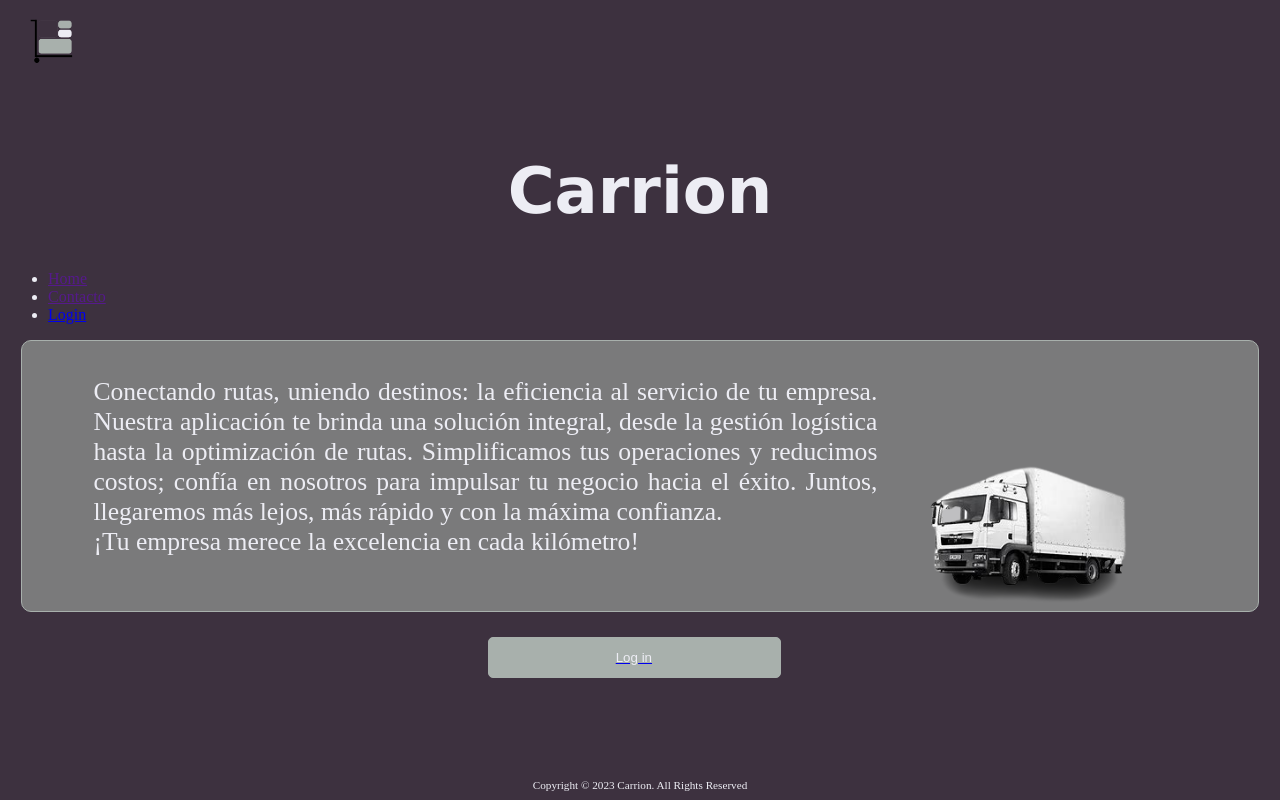
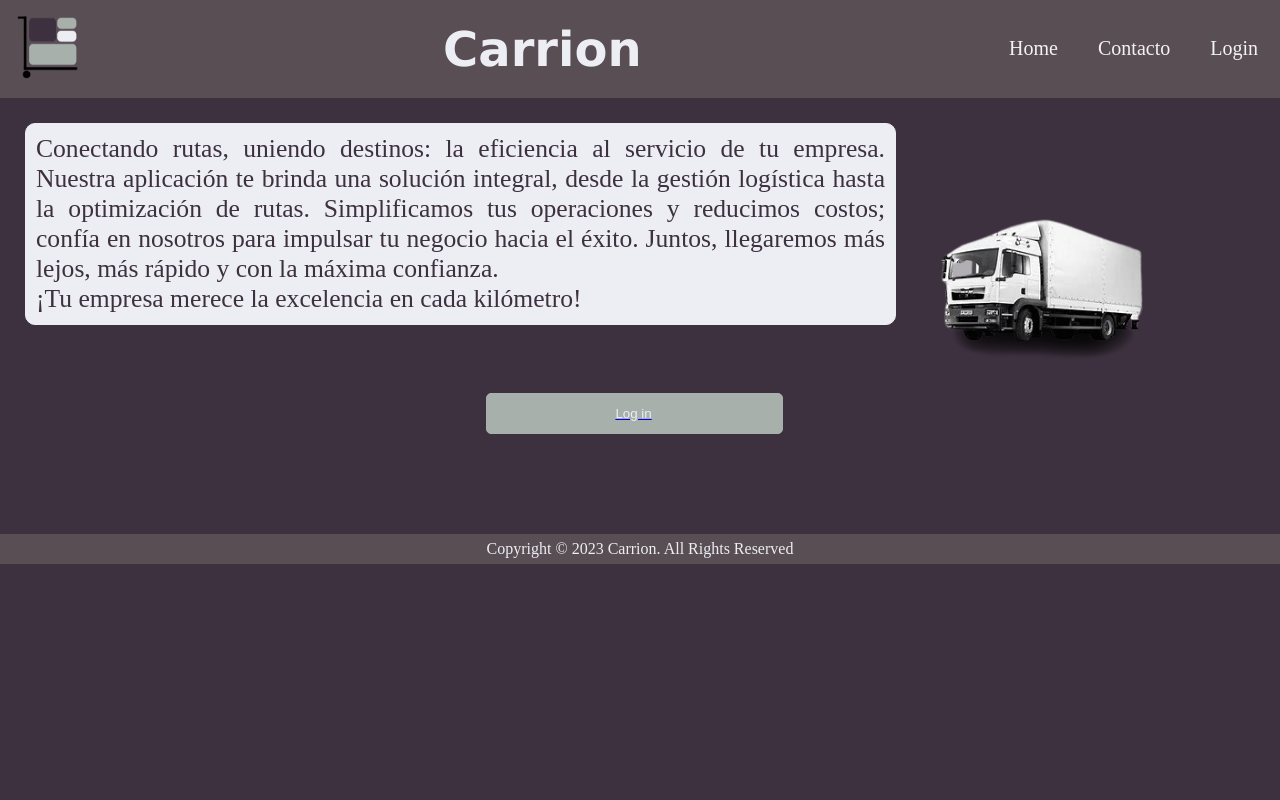
Before and after one commit to Dicaso9/project, a PHP site: page / in a window 1280 px wide. Run offline with PHP 8.4, Linux system fonts and the light colour scheme.

Commit message:
Update style.css

```diff
--- a/pagina/assets/css/style.css
+++ b/pagina/assets/css/style.css
@@ -3,34 +3,54 @@ body{
     background-color: #3D313F;
     color: #EDEDF4;
 }
-img{
-    width: 5%;
-    margin-left: 1%;
-    margin-top: 0.2%;
+.logo{
+    width: 7vw;
+    height: 7vw;
+    display: flex;
+    align-items: center;
 }
 h1{
     text-align: center;
     font-family:Verdana, Geneva, Tahoma, sans-serif;
-    margin-top: 6%;
-    font-size: 400%;
+    font-size: 300%;
+    display: flex;
+    align-items: center;
+    justify-content: center;
 }
-.box{
-    background-color: #7A7A7B;
-    margin-top: -1%;
-    margin-left: -1%;
-    margin-right: -1%;
+header{
+    margin: auto;
+    padding: 4px;
+    background-color: rgb(122, 109, 109, 0.479);
+    text-align: center;
+    display: flex;
+    justify-content: space-between;
+    align-items: stretch;
+    flex-flow: row wrap;
 }
-.login{
-	width: 10%;
-	padding: 12px 16px;
-	margin-top: -4.4%;
-	border:1px solid #A8B0AC;
-	border-radius:5px;
-	display:block;
-	color: #EDEDF4;
-	background-color: #A8B0AC;
-    margin-left: 90%;
-    cursor: pointer;
+.menu{
+    padding: 8px;
+}
+nav{
+    display: flex;
+    justify-content: flex-end;
+    align-items: center;
+}
+nav ul{
+    list-style-type: none;
+    margin: 0;
+    padding: 0;
+}
+nav ul li{
+    display: inline;
+    margin: 10px;
+}
+nav ul li a{
+    text-decoration: none;
+    color: #f2f2f2;
+    font-size: 20px;
+}
+nav ul li a:hover{
+    background-color: rgb(122, 109, 109, 0.479);
 }
 .login-2{
 	width: 10%;
@@ -45,53 +65,34 @@ h1{
 	background-color: #A8B0AC;
     margin-left: 38%;
     cursor: pointer;
+    text-decoration: none;
 }
 
 #slogan{
     font-size: 160%;
     margin-left: 5%;
+    margin: 25px;
     margin-right: 30%;
     text-align: justify;
     padding: 10px 10px;
-    color: #EDEDF4;
+    background-color: #EDEDF4;
+    color: #3D313F;
+    border: 1px solid #EDEDF4;
+    border-radius: 10px;
 }
 .camion{
     width: 20%;
     margin-top: -20%;
     margin-left: 70%;
 }
-.info{
-    border: 1px solid #A8B0AC;
-    border-radius: 10px;
-    background-color: #7A7A7B;
-    margin-right: 1%;
-    margin-left: 1%;
 
+.footer{
+    font-size: 100%;
+    text-align: center;
+    margin-top: 100px;
+    background-color: rgb(122, 109, 109, 0.479);
+    padding: 6px;
 }
-.contacto{
-    width: 10%;
-	padding: 12px 16px;
-	margin-top: -3%;
-	border:1px solid #A8B0AC;
-	border-radius:5px;
-	display:block;
-	color: #EDEDF4;
-	background-color: #A8B0AC;
-    margin-left: 78%;
+*{
+    margin: 0;
 }
-.home{
-    width: 10%;
-	padding: 12px 16px;
-	margin-top: -3%;
-	border:1px solid #A8B0AC;
-	border-radius:5px;
-	display:block;
-	color: #EDEDF4;
-	background-color: #A8B0AC;
-    margin-left: 66%;
-}
-.footer{
-    font-size: 70%;
-    text-align: center;
-    margin-top: 8%;
-}
```
